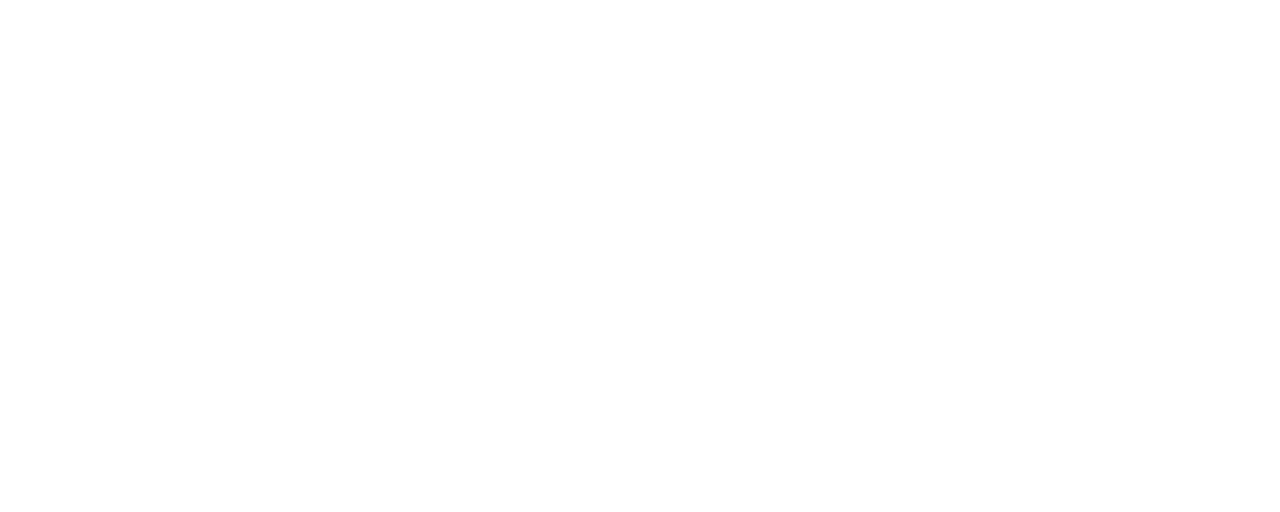
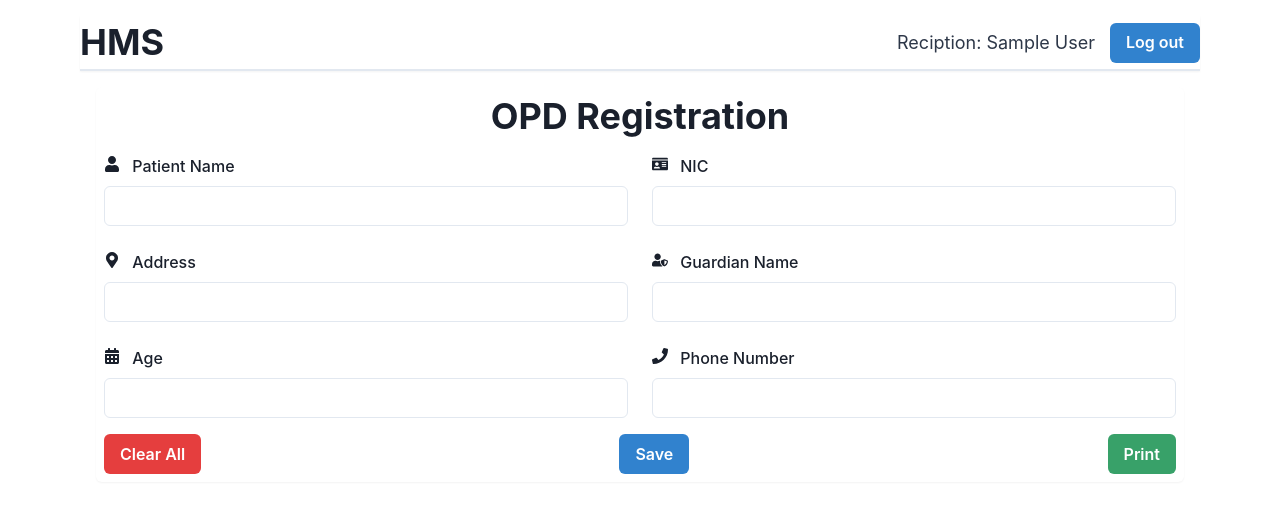
Before and after one commit to Saifullah-Afridi/fyp, a React (Vite) app in the folder frontend/: page /receptionist in a window 1280 px wide. Before the commit this address had no page. Shown: the top 512 px of the page. Built offline with nearby package versions, Linux system fonts and the light colour scheme; sample sign-in values are in the browser's storage.

Commit message:
reciptionist done

```diff
--- a/frontend/src/App.jsx
+++ b/frontend/src/App.jsx
@@ -4,10 +4,14 @@
 import LoginPage from "./pages/LoginPage";
 import CreateEmployee from "./pages/admin/CreateEmployee";
 import { BrowserRouter, Routes, Route } from "react-router-dom";
-import reciptionistLayout from "./layouts/reciptionist/reciptionistLayout";
+
 import testadminpage from "./pages/TestAdmin";
 import TestAdmin from "./pages/TestAdmin";
 import Testreceptionist from "./pages/Testreceptionist";
+import AdminLayout from "./layouts/adminLayout/AdminLayout";
+import Employees from "./pages/admin/Employees";
+
+import ReceptionistLayout from "./layouts/Receptionist/ReceptionistLayout";
 
 const App = () => {
   return (
@@ -15,10 +19,15 @@
       <Routes>
         <Route path="/log-in" element={<LoginPage />} />
 
-        <Route path="/create-employee" element={reciptionistLayout}>
+        <Route path="/receptionist" element={<ReceptionistLayout />}>
           <Route index element={<RegistrationForm />} />
         </Route>
 
+        {/* admin routes  */}
+        <Route path="/admin" element={<AdminLayout />}>
+          <Route index element={<CreateEmployee />} />
+          <Route path="employees" element={<Employees />} />
+        </Route>
         <Route path="/login" element={<LoginPage />} />
         <Route path="/testadmin" element={<TestAdmin />} />
         <Route path="/testreceptionist" element={<Testreceptionist />} />
--- /dev/null
+++ b/frontend/src/layouts/Receptionist/ReceptionistLayout.jsx
@@ -0,0 +1,57 @@
+import React, { useEffect, useState } from "react";
+import { Button, Container, Heading, HStack, Text } from "@chakra-ui/react";
+import { Outlet, useNavigate } from "react-router-dom";
+const ReceptionistLayout = () => {
+  const navigate = useNavigate();
+  const [name, setName] = useState("");
+  const [role, setRole] = useState("");
+  useEffect(() => {
+    let employee = localStorage.getItem("user");
+    employee = JSON.parse(employee);
+    if (employee) {
+      console.log(employee);
+      setName(employee.name);
+      setRole(employee.occupation);
+    }
+    if (!employee) {
+      navigate("/login");
+    }
+  }, []);
+  useEffect(() => {
+    if (role === "admin") {
+      navigate("/admin");
+    }
+    if (role === "doctor") {
+      navigate("/doctor");
+    }
+  });
+  const handleLogout = () => {
+    localStorage.removeItem("user");
+    navigate("/login");
+  };
+  return (
+    <Container maxW="90%">
+      <HStack
+        justify="space-between"
+        my="1rem"
+        borderBottom="2px solid"
+        borderColor="gray.200"
+        py="5px"
+        shadow="sm"
+      >
+        <Heading>HMS</Heading>
+        <HStack gap="15px">
+          <Text fontSize="18px" color="gray.700">
+            Reciption: {name}
+          </Text>
+          <Button colorScheme="blue" onClick={handleLogout}>
+            Log out
+          </Button>
+        </HStack>
+      </HStack>
+      <Outlet />
+    </Container>
+  );
+};
+
+export default ReceptionistLayout;
--- a/frontend/src/layouts/adminLayout/adminLayout.jsx
+++ b/frontend/src/layouts/adminLayout/adminLayout.jsx
@@ -1,7 +1,16 @@
+import { Container, Heading, HStack } from "@chakra-ui/react";
 import React from "react";
+import { Outlet } from "react-router-dom";
 
 const adminLayout = () => {
-  return <div>adminLayout</div>;
+  return (
+    <HStack justifyContent="space-between">
+      <Heading>Main Bar</Heading>
+      <Container>
+        <Outlet></Outlet>
+      </Container>
+    </HStack>
+  );
 };
 
 export default adminLayout;
--- a/frontend/src/layouts/reciptionist/reciptionistLayout.jsx
+++ /dev/null
@@ -1,12 +0,0 @@
-import React from "react";
-import { Outlet } from "react-router-dom";
-
-const reciptionistLayout = () => {
-  return (
-    <div>
-      <Outlet />
-    </div>
-  );
-};
-
-export default reciptionistLayout;
--- a/frontend/src/pages/LoginPage.jsx
+++ b/frontend/src/pages/LoginPage.jsx
@@ -31,10 +31,8 @@
       password: "",
     },
     validationSchema: Yup.object({
-      NIC: Yup.string()
-        .required("Required")
-        .min(4, "The minimum length of password should be 4"),
-      password: Yup.string().required("Required"),
+      NIC: Yup.string().min(4, "The minimum length of password should be 4"),
+      password: Yup.string(),
     }),
     onSubmit: (values) => {
       axios
@@ -51,14 +49,14 @@
             navigate("/testadmin");
           }
           if (userRole === "receptionist") {
-            navigate("/testreceptionist");
+            navigate("/receptionist");
           }
           setSuccessMessage("Patient Login");
           setErrorMessage("");
         })
         .catch((error) => {
           console.log(error);
-          setErrorMessage("Failed to register patient. Please try again.");
+          setErrorMessage(error.response.data.message);
           setSuccessMessage("");
         });
     },
@@ -89,7 +87,7 @@
           )}
           <form onSubmit={formik.handleSubmit}>
             <Stack spacing={10}>
-              <FormControl>
+              <FormControl isInvalid={formik.errors.NIC && formik.touched.NIC}>
                 <FormLabel>NIC</FormLabel>
                 <Input
                   type=""
@@ -97,9 +95,15 @@
                   name="NIC"
                   value={formik.values.NIC}
                   onChange={formik.handleChange}
+                  onBlur={formik.handleBlur}
                 />
+                {formik.errors.NIC && formik.touched.NIC && (
+                  <Text color="red.500">{formik.errors.NIC}</Text>
+                )}
               </FormControl>
-              <FormControl>
+              <FormControl
+                isInvalid={formik.errors.password && formik.touched.password}
+              >
                 <FormLabel>Password</FormLabel>
                 <Input
                   type="password"
@@ -107,7 +111,11 @@
                   name="password"
                   value={formik.values.password}
                   onChange={formik.handleChange}
+                  onBlur={formik.handleBlur}
                 />
+                {formik.errors.password && formik.touched.password && (
+                  <Text color="red.500">{formik.errors.password}</Text>
+                )}
               </FormControl>
               <Stack spacing={10}>
                 <Button
--- a/frontend/src/pages/RegistrationForm.jsx
+++ b/frontend/src/pages/RegistrationForm.jsx
@@ -98,9 +98,9 @@
     formik.values;
 
   return (
-    <Container py={6} maxWidth="container.md">
-      <Box bg="white" p={6} rounded="md" shadow="sm">
-        <Heading textAlign="center" mb={6}>
+    <Container maxWidth="100%">
+      <Box bg="white" p={2} rounded="md" shadow="sm">
+        <Heading textAlign="center" mb={4}>
           OPD Registration
         </Heading>
         {successMessage && (
--- /dev/null
+++ b/frontend/src/pages/admin/Employees.jsx
@@ -0,0 +1,7 @@
+import React from "react";
+
+const Employees = () => {
+  return <div>Employees</div>;
+};
+
+export default Employees;
```
